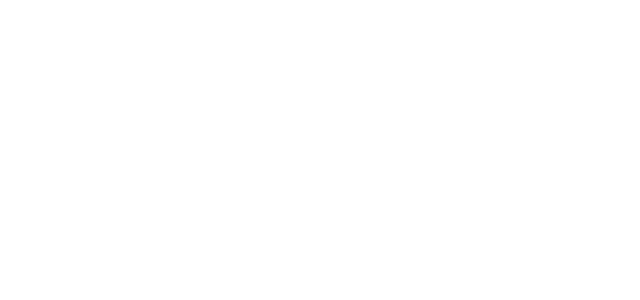
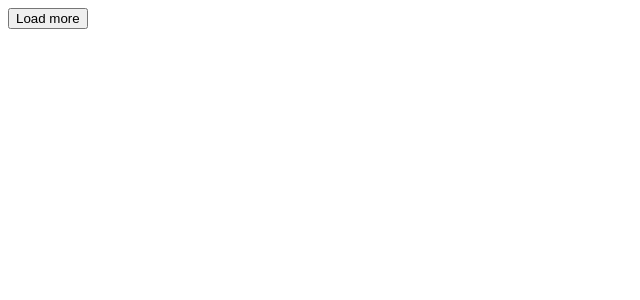
Before and after one commit to acciojob/load-more-98aj, a React app: page / in a window 1280 px wide. Shown: the top 300 px of the page, without its empty margins (0-640 px from the left). Built offline with nearby package versions, Linux system fonts and the light colour scheme.

Commit message:
Update App.js

```diff
--- a/src/components/App.js
+++ b/src/components/App.js
@@ -35,10 +35,21 @@ const items = [
   "Item 30"
 ];
 
+function loder(){
+  let dip = document.getElementById("display")
+  for (const iterator of items) {
+    dip.innerHTML += `<p>${iterator}</p>`
+  }
+}
+
 const App = () => {
   return (
     <div>
         {/* Do not remove the main div */}
+    <div id="display"></div>
+    <button onClick={loder}>
+      Load more
+    </button>
     </div>
   )
 }
```
